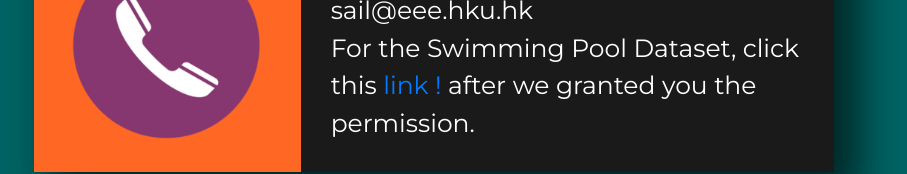
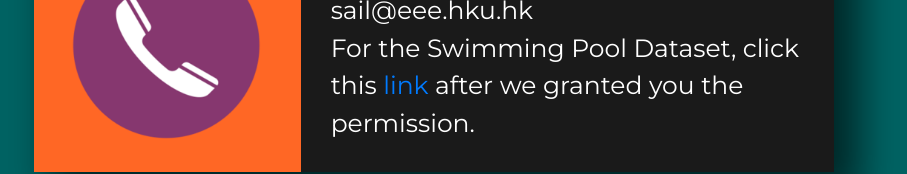
Before and after one commit to hkuit/hkuit.github.io, a plain HTML site: page index.html in a window 1280 px wide. Shown: the part 5866-6040 px from the top of the page, without its empty margins (206-1113 px from the left). Drawn offline with nearby package versions, Linux system fonts and the light colour scheme.

Commit message:
Update index.html

```diff
--- a/index.html
+++ b/index.html
@@ -872,7 +872,7 @@
             <div class="col-xs-2 col-sm-8 col-md-8 mycard-text">
                 Email :  <br>
                 sail@eee.hku.hk <br>
-                For the Swimming Pool Dataset, click this <a href="https://drive.google.com/drive/folders/1gye65AWRle6275VYTUf5qV1geoFGY0QQ?usp=sharing"> link !</a> after we granted you the permission. <br>
+                For the Swimming Pool Dataset, click this <a href="https://drive.google.com/drive/folders/1gye65AWRle6275VYTUf5qV1geoFGY0QQ?usp=sharing"> link</a> after we granted you the permission. <br>
 
             </div>
         </div>
```
